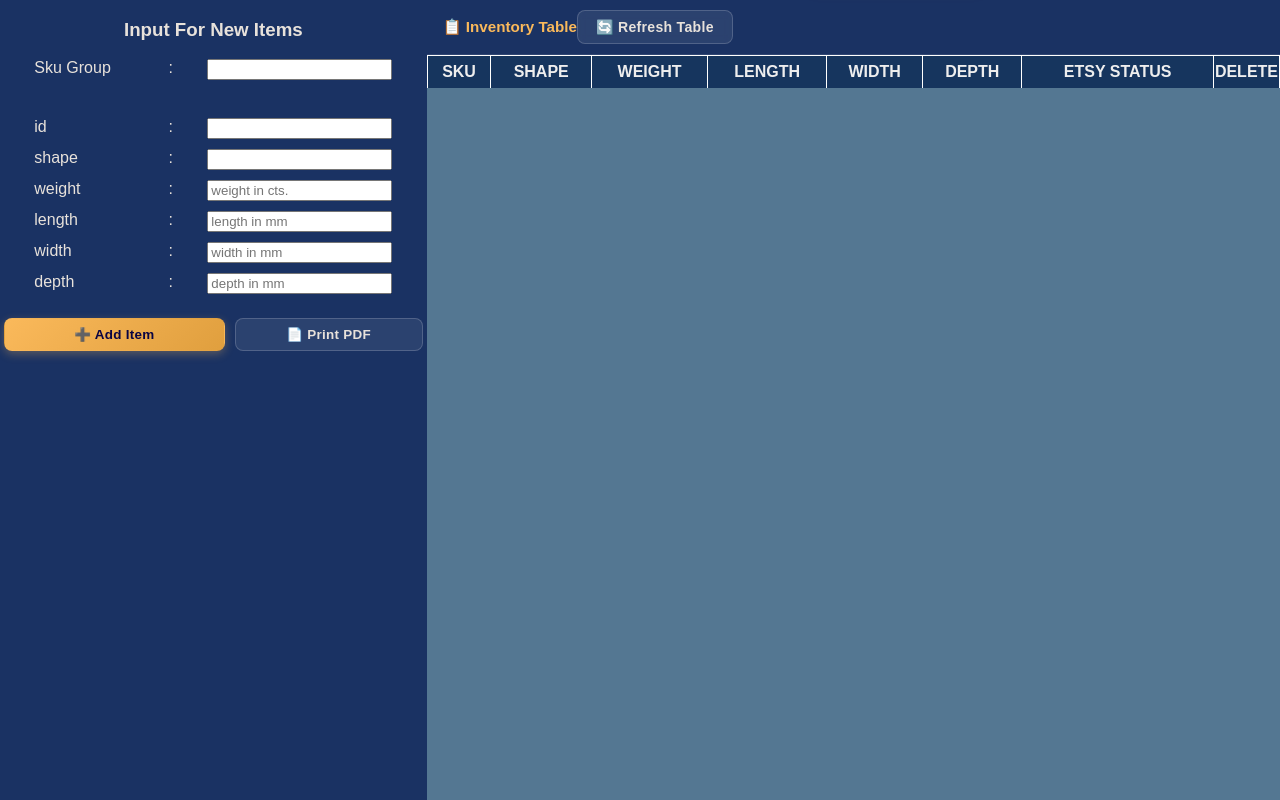
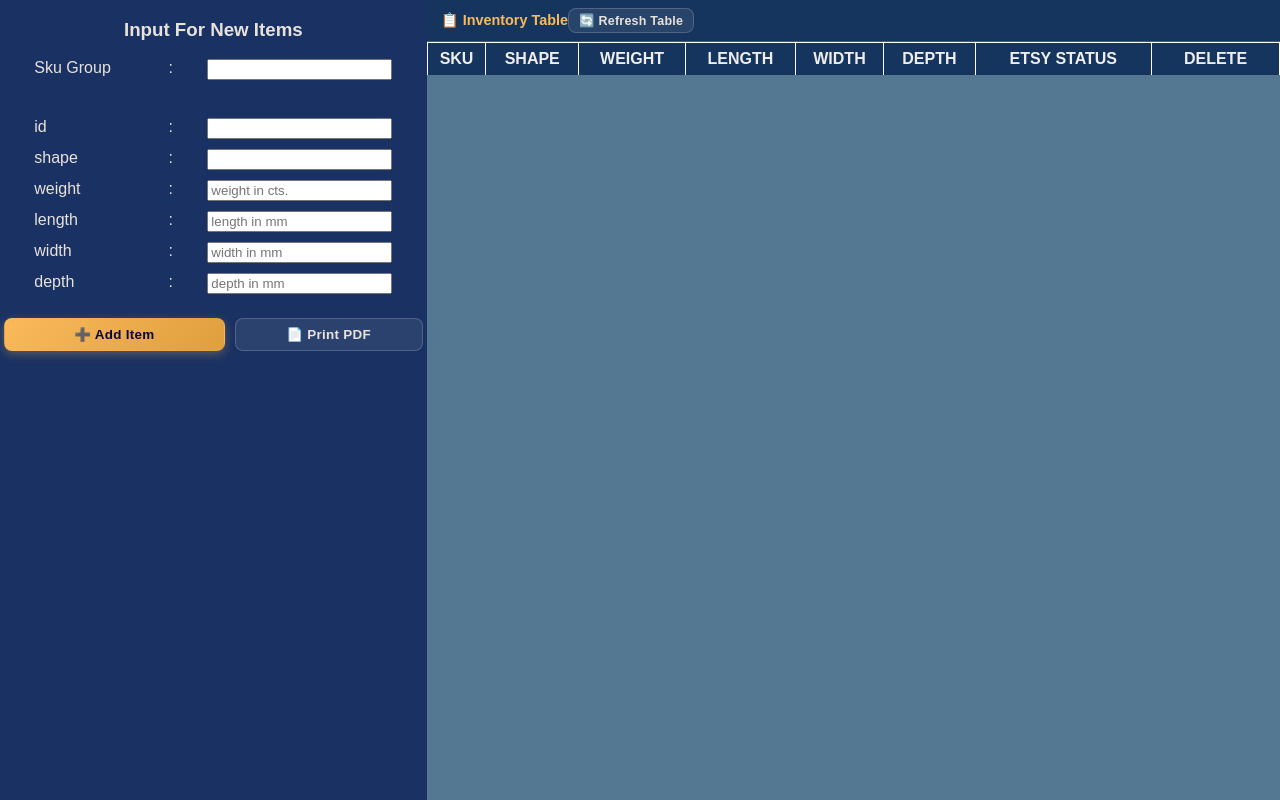
Before and after one commit to Sagetrash/tgnj-app, a Flask app: page / in a window 1280 px wide. Shown: the part 63-863 px from the top of the page. Run offline with Flask 3, Linux system fonts and the light colour scheme; data that the repository does not hold is empty; parts of the project's set-up code (start-up, migrations or seed data) failed here and were passed over.

Commit message:
fix: resolve action column overlap and clean up table toolbar header alignment

```diff
--- a/src/tgnj_app/gui/static/style.css
+++ b/src/tgnj_app/gui/static/style.css
@@ -93,7 +93,17 @@ input:focus {
 }
 
 .deleteCol {
-  width: 7%;
+  min-width: 125px;
+  width: 125px;
+  white-space: nowrap;
+}
+
+td.deleteCol {
+  display: flex;
+  align-items: center;
+  justify-content: center;
+  gap: 6px;
+  padding: 4px 6px !important;
 }
 
 th {
--- a/src/tgnj_app/gui/templates/index.html
+++ b/src/tgnj_app/gui/templates/index.html
@@ -103,11 +103,9 @@
       </div>
       <!--  -->
       <div class="table-window">
-        <div class="table-toolbar" style="display:flex; justify:space-between; align-items:center; padding:10px 16px; background:#1a3263; border-bottom:1px solid rgba(255,255,255,0.1);">
-          <span id="table-title" style="font-weight:600; font-size:0.95rem; color:#fab95b;">📋 Inventory Table</span>
-          <div style="display:flex; align-items:center; gap:10px;">
-            <button type="button" class="hdr-btn" onclick="refreshMainTableUI()" id="refresh-tbl-btn">🔄 Refresh Table</button>
-          </div>
+        <div class="table-toolbar" style="display:flex; justify:space-between; align-items:center; padding:8px 14px; background:#16355e; border-bottom:1px solid rgba(255,255,255,0.2);">
+          <span id="table-title" style="font-weight:700; font-size:0.9rem; color:#fab95b;">📋 Inventory Table</span>
+          <button type="button" class="hdr-btn" onclick="refreshMainTableUI()" id="refresh-tbl-btn" style="padding:4px 10px; font-size:0.78rem;">🔄 Refresh Table</button>
         </div>
         <div class="table-container">
           <table id="display-table">
```
